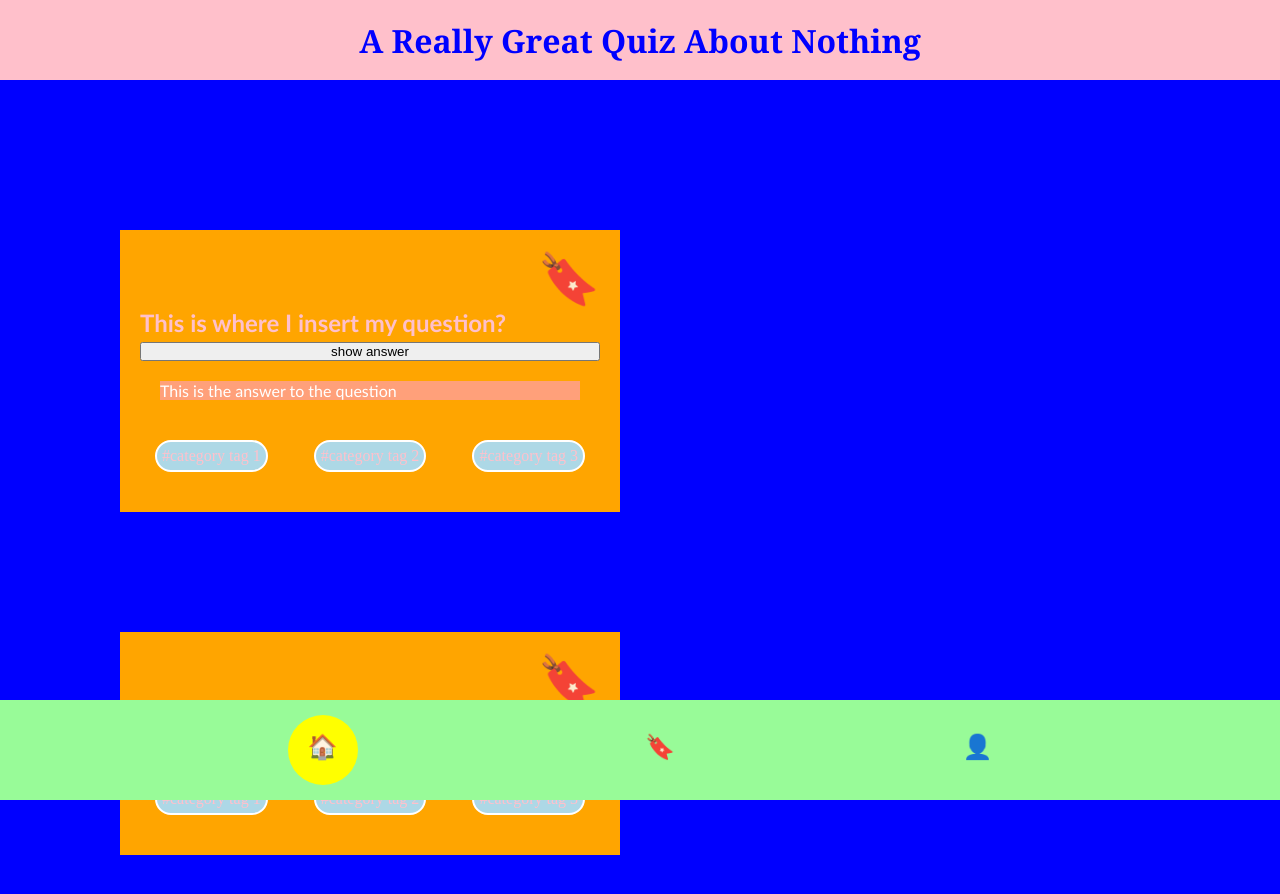
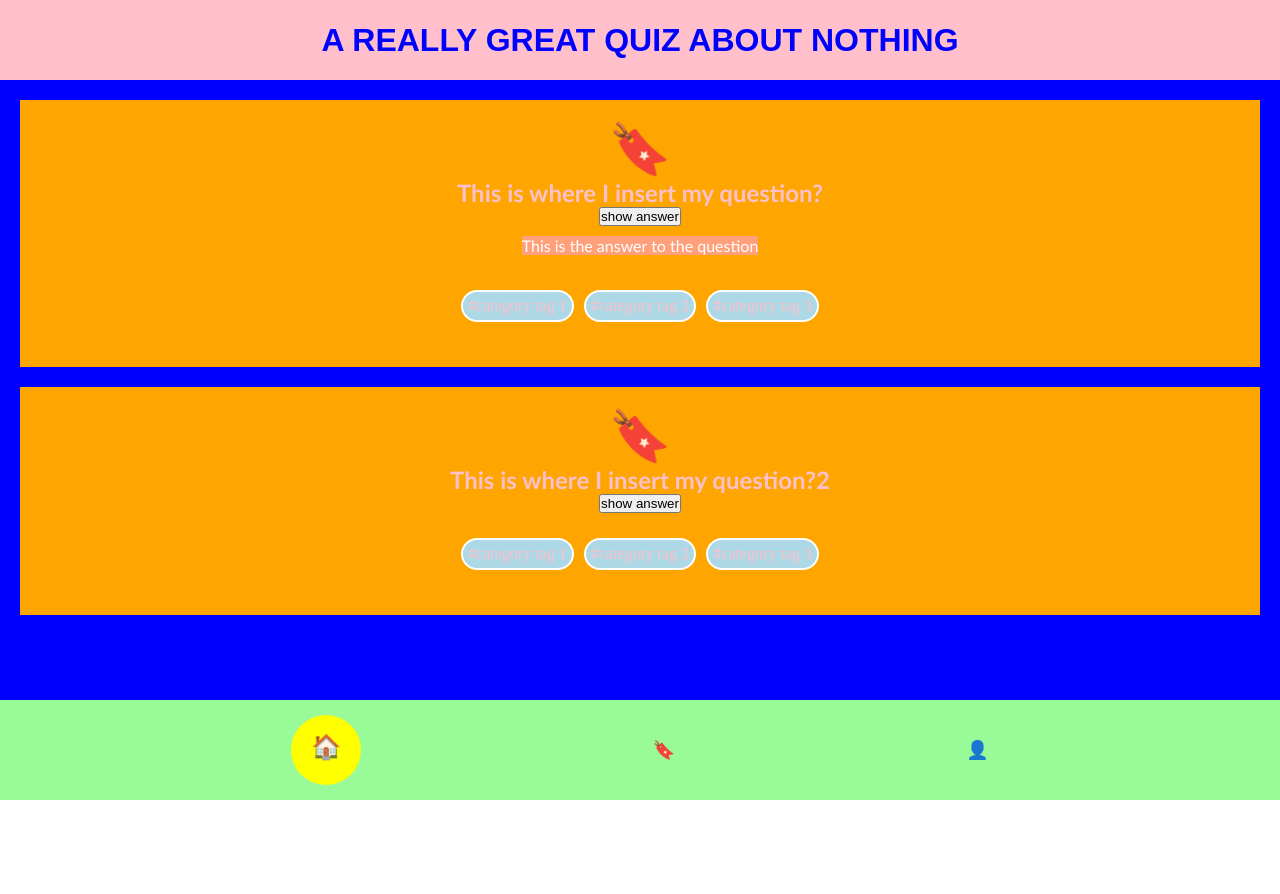
Before and after one commit to syennings/su-quiz-app, a plain HTML site: page index.html in a window 1280 px wide. After the commit the page ends 800 px from the top, so only its background shows below. Drawn offline with Linux system fonts and the light colour scheme.

Commit message:
changes to the styling

```diff
--- a/global.css
+++ b/global.css
@@ -11,7 +11,7 @@
   top: 0;
   left: 0;
   width: 100%;
-  height: 10vh;
+  min-height: 10vh;
   display: flex;
   justify-content: center;
   align-items: center;
@@ -19,21 +19,24 @@
 }
 
 .header__title {
-  font-family: Cambria, Cochin, Georgia, Times, "Times New Roman", serif;
+  font-family: Arial, Helvetica, sans-serif;
   font-weight: bold;
   margin: 0;
+  /* padding: 10px 20px; */
   background: transparent;
   /* padding: 20px; */
 }
 
+/*main content*/
+
 main {
   background-color: blue;
-  padding-top: 110px;
-  height: 100%;
+  padding-top: 10vh;
   width: 100%;
-  min-height: 120vh;
+  min-height: 100vh;
 }
 
+/* footer navigation bar */
 .footer-nav {
   background-color: palegreen;
   height: 100px;
@@ -45,7 +48,7 @@ main {
   align-items: center;
   position: fixed;
   bottom: 0;
-  /* z-index: 2; */
+  z-index: 2;
 }
 
 .footer-nav__link {
@@ -58,6 +61,8 @@ main {
   font-size: 18px;
 }
 
+/* footer active page  */
+
 .footer-nav__link.active {
   background-color: yellow; /* Change to your preferred color */
   display: flex;
@@ -69,10 +74,12 @@ main {
   text-align: center;
   text-decoration: none;
 }
-.footer-nav__link span {
+.footer-nav__link.active span {
   font-size: 24px;
   margin-bottom: 5px;
 }
+
+/* visually hidden text on footer  */
 
 .visually-hidden {
   position: absolute;
--- a/index.html
+++ b/index.html
@@ -11,7 +11,7 @@
     <!-- to do check accessibility!!!!!  -->
     <!-- my header -->
     <header class="header">
-      <h1 class="header__title">A Really Great Quiz About Nothing</h1>
+      <h1 class="header__title">A REALLY GREAT QUIZ ABOUT NOTHING</h1>
     </header>
 
     <!-- the question card -->
--- a/styles.css
+++ b/styles.css
@@ -7,12 +7,14 @@
 .question-card {
   background-color: orange;
   color: pink;
-  margin: 120px;
+  margin: 20px;
   padding: 20px;
-  min-width: 400px;
-  max-width: 500px;
+  /* min-width: 400px;
+  min height: 100px; */
   display: flex;
+  justify-content: center;
   flex-direction: column;
+  align-items: center;
 }
 
 .question-card__bookmark-icon {
@@ -23,9 +25,10 @@
 
 .question-card__question {
   display: flex;
-  justify-content: left;
+  justify-content: center;
   font-family: "Gill Sans", "Gill Sans MT", Calibri, "Trebuchet MS", sans-serif;
-  padding-bottom: 5px;
+  padding-bottom: 10px 0;
+  text-align: center;
 }
 
 .question-card__answer-button {
@@ -37,7 +40,8 @@
   color: white;
   background-color: lightsalmon;
   font-family: "Gill Sans", "Gill Sans MT", Calibri, "Trebuchet MS", sans-serif;
-  margin: 20px;
+  margin: 10px 0;
+  align-items: center;
 }
 
 .question-card__category-tag {
@@ -55,7 +59,7 @@
   border-radius: 20px;
   list-style: none;
   width: fit-content;
-  margin: 0px;
+  margin: 5px;
   padding: 5px;
 }
 
@@ -64,15 +68,16 @@
   color: white;
   font-family: "Lucida Sans", "Lucida Sans Regular", "Lucida Grande",
     "Lucida Sans Unicode", Geneva, Verdana, sans-serif;
-  margin: 100px;
+  margin: 30px;
   padding: 20px;
-  min-width: 400px;
-  max-width: 500px;
+  /* min-width: 400px;
+  max-width: 500px; */
   text-align: center;
   border-radius: 10px;
   display: flex;
   flex-direction: column;
   justify-content: center;
+  align-items: center;
 }
 
 .profile h1 {
@@ -86,17 +91,6 @@
   color: yellow;
 }
 
-/* Style links within the profile card */
-.profile a {
-  color: yellow; /* Change link color as needed */
-  text-decoration: underline;
-}
-
-/* Style hover effect for links */
-.profile a:hover {
-  text-decoration: none;
-}
-
 .profile_profile-picture {
   font-size: 200px; /* Adjust the size as needed */
   display: flex;
```
Also changed, not shown: profile.html (+4 -1 lines).
